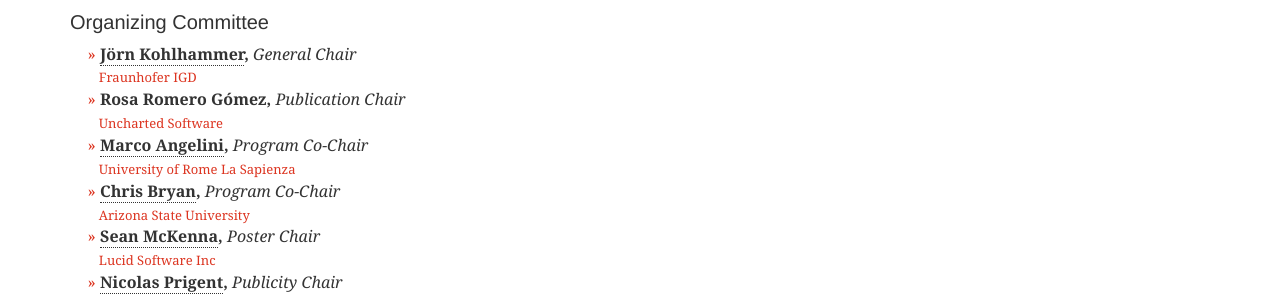
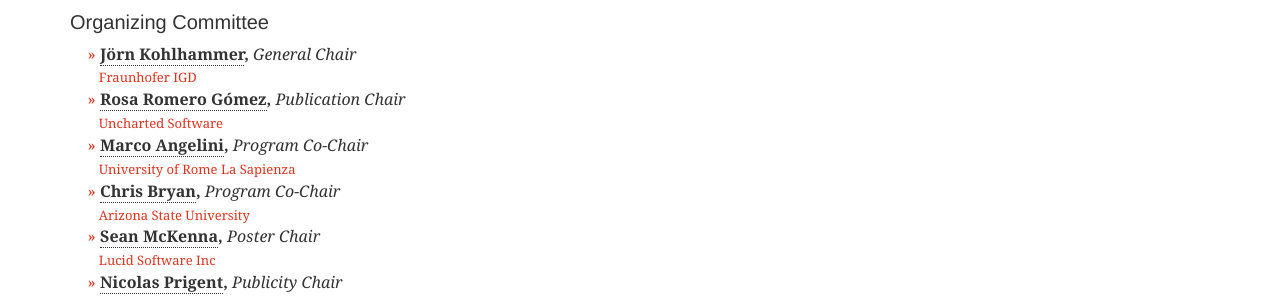
Before and after one commit to vizsec/vizsec.github.io, a Jekyll site: the page built from vizsec2020/index.html, in a window 1280 px wide and 900 px high, scrolled down 3393 px. Shown: the part 260-559 px from the top of the window. Built offline with Jekyll 4.4.1, drawn with Linux system fonts in a browser that asks for light colours; nearby versions of some CDN libraries; some of the changed lines change nothing that is shown.

Commit message:
cfp 2020

```diff
--- a/_data/y2020-organizing_committee.yml
+++ b/_data/y2020-organizing_committee.yml
@@ -6,6 +6,7 @@
 - name: Rosa Romero Gómez
   role: Publication Chair
   affiliation: Uncharted Software
+  url: https://rosaromerogomez.com/
 
 - name: Marco Angelini
   role: Program Co-Chair
@@ -30,4 +31,4 @@
 - name: Awalin Sopan
   role: Web Chair
   affiliation: Sophos
-  url: http://twitter.com/awalinsopan
+  url: https://twitter.com/awalinsopan
```
